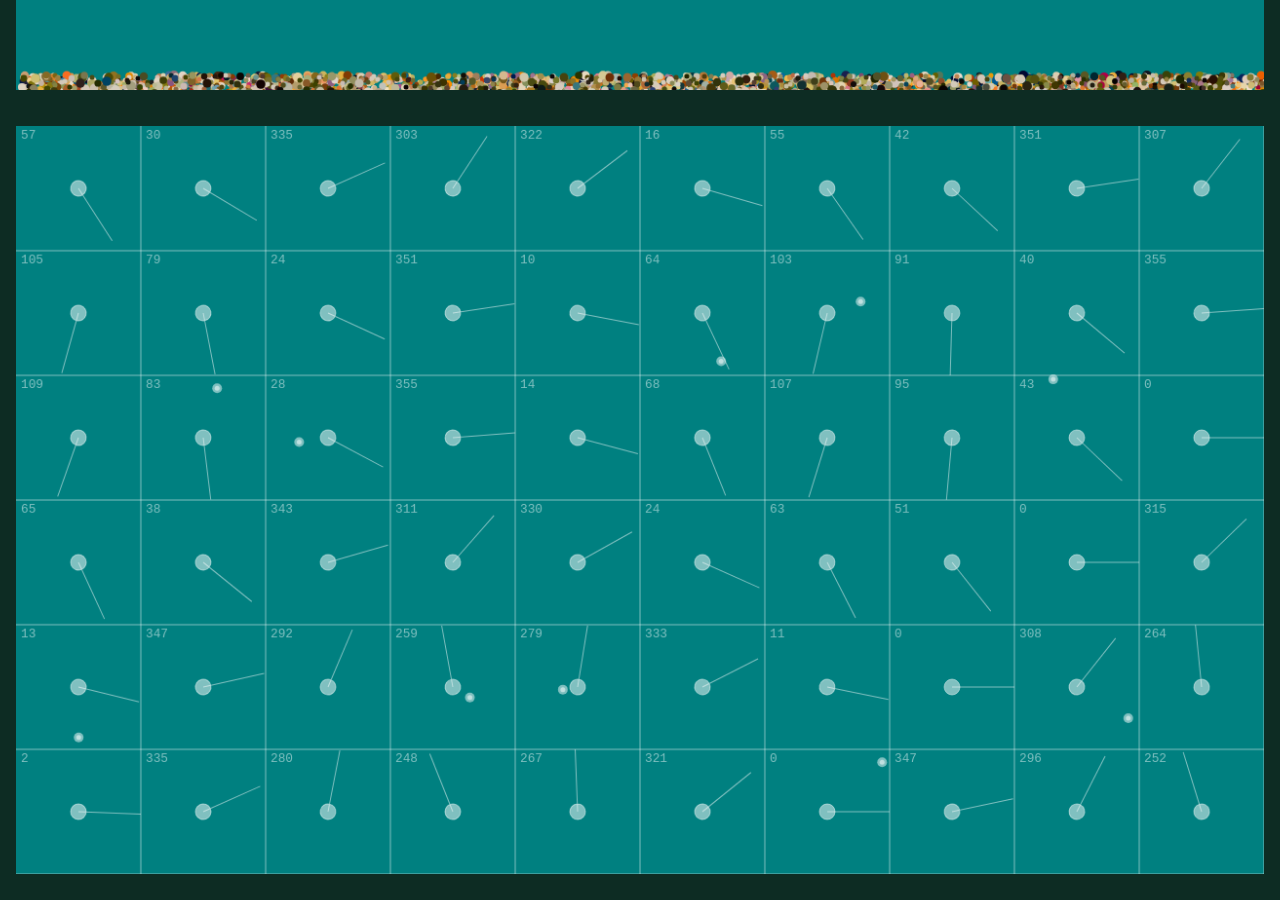
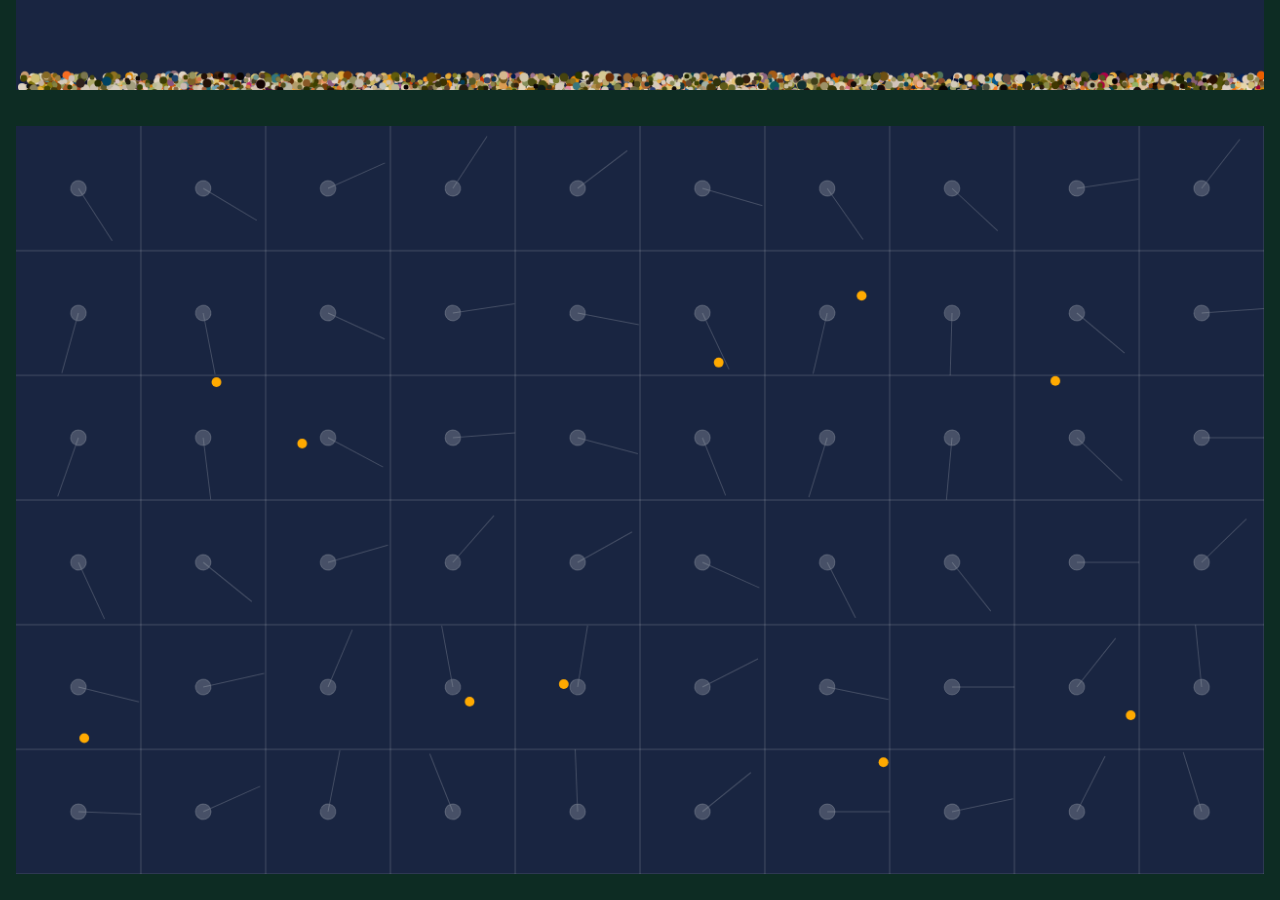
Before and after one commit to joskapotin/learning-canvas, a website with bundled scripts: page index.html in a window 1280 px wide. Shown: the part 700-1600 px from the top of the page. Built offline with nearby package versions, Linux system fonts and the light colour scheme.

Commit message:
working flowfield

```diff
--- a/js/effect2/cell.js
+++ b/js/effect2/cell.js
@@ -1,5 +1,3 @@
-import { modulo } from "../utils.js"
-
 class Cell {
   constructor({ x, y, size, color, angle = 0, length = 0.5 }) {
     this.x = x
@@ -8,13 +6,14 @@ class Cell {
     this.color = color
     this.angle = angle
     this.length = length
+    this.debugColor = "rgba(255, 255, 255, 0.2)"
   }
 
   draw(ctx) {
     // outlines
     ctx.save()
     ctx.lineWidth = 1
-    ctx.strokeStyle = this.color
+    ctx.strokeStyle = this.debugColor
     ctx.translate(this.x, this.y)
     ctx.beginPath()
     ctx.moveTo(this.size, 0)
@@ -23,10 +22,11 @@ class Cell {
     ctx.stroke()
     ctx.restore()
 
+    // vector
     ctx.save()
     ctx.lineWidth = 1
-    ctx.strokeStyle = this.color
-    ctx.fillStyle = this.color
+    ctx.strokeStyle = this.debugColor
+    ctx.fillStyle = this.debugColor
     ctx.translate(this.x + this.size / 2, this.y + this.size / 2)
     ctx.rotate(this.angle)
     ctx.beginPath()
@@ -38,14 +38,14 @@ class Cell {
     ctx.restore()
 
     // text
-    ctx.save()
-    ctx.fillStyle = this.color
-    ctx.translate(this.x + 10 / 2, this.y + 10)
-    ctx.font = `${this.size / 10}px monospace`
-    ctx.textAlign = "left"
-    ctx.textBaseline = "middle"
-    ctx.fillText(modulo(Math.floor(this.angle * (180 / Math.PI)), 360), 0, 0)
-    ctx.restore()
+    // ctx.save()
+    // ctx.fillStyle = this.color
+    // ctx.translate(this.x + 10 / 2, this.y + 10)
+    // ctx.font = `${this.size / 10}px monospace`
+    // ctx.textAlign = "left"
+    // ctx.textBaseline = "middle"
+    // ctx.fillText(modulo(Math.floor(this.angle * (180 / Math.PI)), 360), 0, 0)
+    // ctx.restore()
   }
 }
 
--- a/js/effect2/effect.js
+++ b/js/effect2/effect.js
@@ -103,18 +103,14 @@ class Effect {
     this.initCanvas()
     this.initField()
     this.initParticles()
-
-    // Draw field in debug mod
-    if (this.debug) this.field.draw(this.ctx)
-
-    // Draw particles
+    this.initEvents()
     this.update()
-    this.initEvents()
   }
 
   update() {
     clearCanvas({ canvas: this.canvas, ctx: this.ctx })
 
+    // Draw field in debug mod
     if (this.debug) this.field.draw(this.ctx)
 
     this.particles.forEach(particle => {
@@ -143,8 +139,8 @@ class Effect {
 
       // Update the particle
       const { angle, color, length } = this.field.cells[index]
-      particle.velocity.x = Math.cos(angle) * length * 0.1
-      particle.velocity.y = Math.sin(angle) * length * 0.1
+      particle.velocity.x = Math.cos(angle) * length * Math.random() * 0.2
+      particle.velocity.y = Math.sin(angle) * length * Math.random() * 0.2
       particle.color = color
 
       // TODO: bounce the particle off the edges of the canvas instead of wrapping
--- a/js/effect2/field.js
+++ b/js/effect2/field.js
@@ -14,12 +14,13 @@ class Field {
   init() {
     for (let y = 0; y < this.rows; y++) {
       for (let x = 0; x < this.cols; x++) {
+        const color = `hsla(40, 100%, 50%, 1)`
         this.cells.push(
           new Cell({
             x: x * this.resolution,
             y: y * this.resolution,
             size: this.resolution,
-            color: "rgba(255, 255, 255, 0.5)",
+            color,
             length: this.resolution / 2,
             angle: (Math.cos(x) + Math.sin(y)).toFixed(2),
           })
--- a/style.css
+++ b/style.css
@@ -24,5 +24,5 @@ body {
 .canvas {
   height: 100%;
   width: 100%;
-  background-color: teal;
+  background-color: rgb(25, 37, 65);
 }
```
